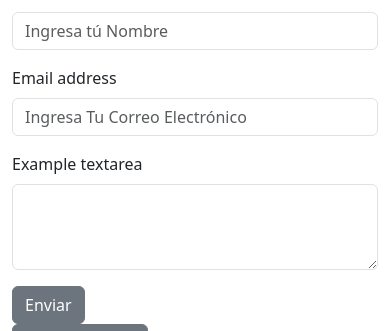
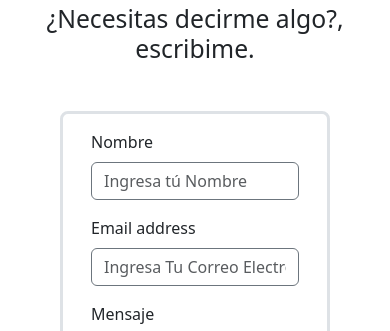
Before and after one commit to Lisandrogino/LittleLovePage, a plain HTML site: page section/contact.html in a window 390 px wide. Shown: the part 76-407 px from the top of the page. Drawn offline with nearby package versions, Linux system fonts and the light colour scheme.

Commit message:
formulario de contacto bootstrap cambio media queri

```diff
--- a/css/style.css
+++ b/css/style.css
@@ -208,7 +208,7 @@ body{
 
 /*---------------------RESPONSIVE----------------*/
 
-@media (max-width: 700px) {
+@media (max-width: 768px) {
 
    .nav-lavel{
     display: block;
--- a/section/contact.html
+++ b/section/contact.html
@@ -45,34 +45,36 @@
 
                 <div class="container-md">
 
-                    <div class="row">
+                    <h2 class="mt-4 text-center">¿Necesitas decirme algo?, escribime.</h2>
 
-                        <form action="">
+                    <div class="row m-5  border border-3 rounded-3 p-3">
+
+
+
+                        <form>
 
                                 <div class="mb-3">
                                     <label for="neme" class="form-label">Nombre</label>
-                                    <input type="text" class="form-control" id="name" placeholder="Ingresa tú Nombre">
+                                    <input type="text" class="form-control border border-secondary" id="name" placeholder="Ingresa tú Nombre" required>
                                 </div>
 
                                 <div class="mb-3">
                                     <label for="mail" class="form-label">Email address</label>
-                                    <input type="email" class="form-control" id="mail" placeholder="Ingresa Tu Correo Electrónico">
+                                    <input type="email" class="form-control border border-secondary" id="mail" placeholder="Ingresa Tu Correo Electrónico" required>
                                 </div>
 
                                 <div class="mb-3">
-                                    <label for="conment" class="form-label">Example textarea</label>
-                                    <textarea class="form-control" id="conment" rows="3"></textarea>
+                                    <label for="conment" class="form-label">Mensaje</label>
+                                    <textarea class="form-control border border-secondary" id="conment" rows="3" placeholder="Hacenos un comentario"></textarea>
                                 </div>
 
-                                <div>
-                                    <button type="submit" class="btn btn-secondary">Enviar</button>
-                                </div>
+                                    <div class="row">
 
-                                <div>
-                                    <button type="reset" class="btn btn-secondary">Eliminar Datos</button>
-                                </div>
+                                            <button type="submit" class="btn btn-secondary col-md-3 col-sm-12 ms-auto">Enviar</button>
 
 
+
+                                    </div>
 
                         </form>
 
```
